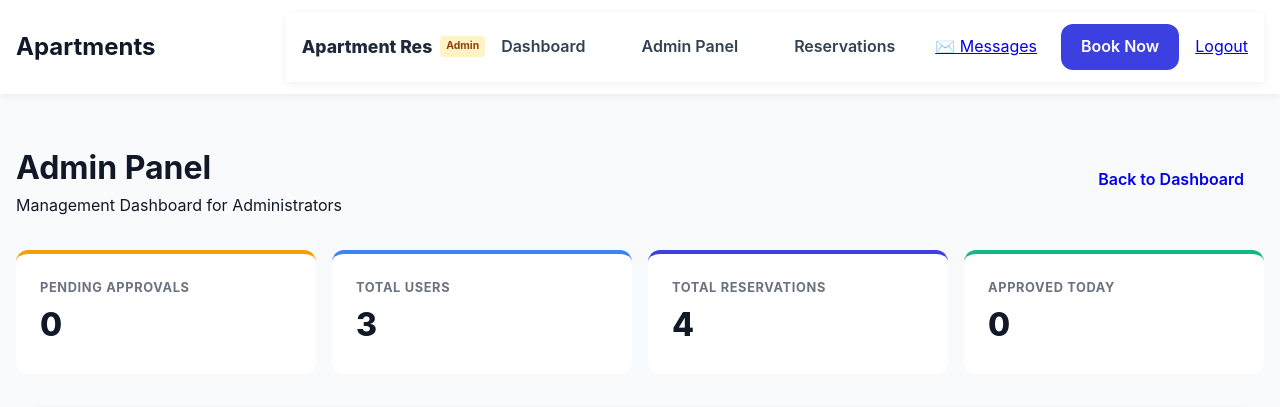
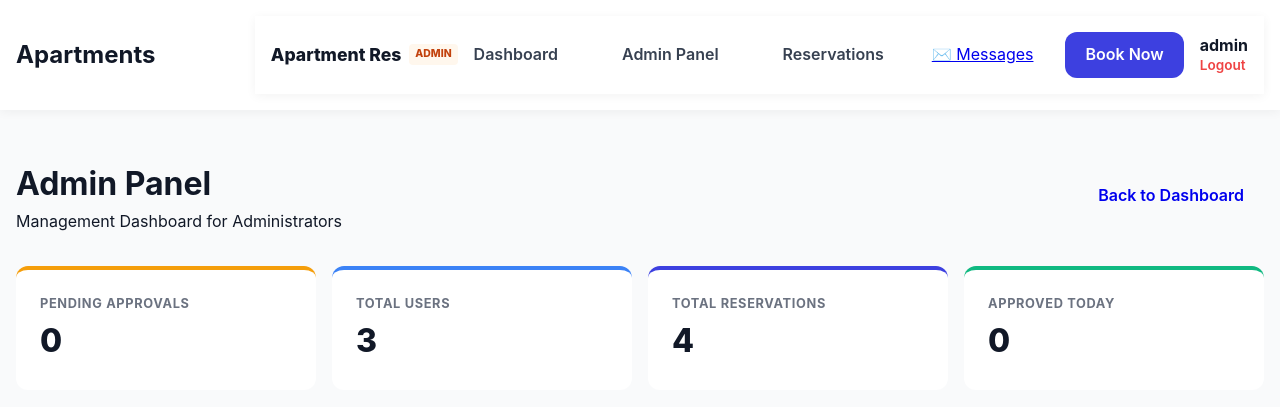
Before and after one commit to ramosjarod04-creator/apartment, a Django app: page /admin-panel/ in a window 1280 px wide. Shown: the top 407 px of the page. Run offline with Django 5.2, Linux system fonts and the light colour scheme; a user stored in the database is signed in; data comes from the database, SQL or seed files in the repository.

Commit message:
Refactor header template for improved structure and styles

```diff
--- a/reservations/templates/atomic/organisms/header.html
+++ b/reservations/templates/atomic/organisms/header.html
@@ -9,20 +9,21 @@
             {% endif %}
         </div>
 
-        <button class="menu-toggle" id="menu-toggle" aria-label="Toggle Menu">
+        <button class="menu-toggle" id="menu-toggle">
             <span class="hamburger"></span>
         </button>
 
         <div class="nav-drawer" id="nav-drawer">
+            <div class="drawer-content">
                 <ul class="nav-menu">
-                <li class="drawer-label">Navigation</li>
+                    <li class="drawer-section">Menu</li>
                     <li><a href="{% url 'dashboard' %}" class="nav-link">Dashboard</a></li>
                     {% if user.is_staff %}
                     <li><a href="{% url 'admin_dashboard' %}" class="nav-link">Admin Panel</a></li>
                     {% endif %}
                     <li><a href="{% url 'reservation_list' %}" class="nav-link">Reservations</a></li>
 
-                <hr class="drawer-divider">
+                    <hr class="nav-divider">
 
                     <li class="nav-icons-group">
                         <a href="{% url 'inbox' %}" class="nav-icon-link">
@@ -33,14 +34,15 @@
                         </a>
                     </li>
 
-                <div class="drawer-actions">
-                    <a href="{% url 'reservation_create' %}" class="btn btn-primary btn-block">Book Now</a>
-                    <div class="drawer-user">
-                        <p>{{ user.username }}</p>
-                        <a href="{% url 'logout' %}" class="logout-btn">Logout</a>
+                    <div class="drawer-footer">
+                        <a href="{% url 'reservation_create' %}" class="btn btn-primary btn-full">Book Now</a>
+                        <div class="user-control">
+                            <span class="username">{{ user.username }}</span>
+                            <a href="{% url 'logout' %}" class="logout-link">Logout</a>
                         </div>
                     </div>
                 </ul>
+            </div>
         </div>
     </div>
 </nav>
@@ -48,26 +50,27 @@
 <div class="nav-overlay" id="nav-overlay"></div>
 
 <script>
-    const btn = document.getElementById('menu-toggle');
+    const menuBtn = document.getElementById('menu-toggle');
     const drawer = document.getElementById('nav-drawer');
     const overlay = document.getElementById('nav-overlay');
 
     function toggleMenu() {
         drawer.classList.toggle('active');
         overlay.classList.toggle('active');
-        document.body.style.overflow = drawer.classList.contains('active') ? 'hidden' : 'initial';
+        // Prevent background scrolling when menu is open
+        document.body.style.overflow = drawer.classList.contains('active') ? 'hidden' : 'auto';
     }
 
-    btn.addEventListener('click', toggleMenu);
+    menuBtn.addEventListener('click', toggleMenu);
     overlay.addEventListener('click', toggleMenu);
 </script>
 
 <style>
-/* --- Navbar Layout --- */
+/* --- Core Styles --- */
 .navbar {
-    background: #fff;
-    padding: 12px 0;
-    box-shadow: 0 2px 8px rgba(0,0,0,0.06);
+    background: #ffffff;
+    padding: 1rem 0;
+    box-shadow: 0 2px 10px rgba(0,0,0,0.05);
     position: sticky;
     top: 0;
     z-index: 1000;
@@ -75,67 +78,74 @@
 
 .nav-container {
     display: flex;
-    justify-content: space-between; /* This pushes Logo left and Hamburger right */
+    justify-content: space-between; /* Keeps Logo left, Hamburger right */
     align-items: center;
 }
 
-/* --- Brand/Logo --- */
 .nav-brand { display: flex; align-items: center; gap: 8px; }
-.brand-link { text-decoration: none; color: #1e293b; }
-.brand-link h2 { margin: 0; font-size: 1.1rem; font-weight: 800; }
-.admin-badge { background: #fef3c7; color: #92400e; font-size: 0.65rem; padding: 2px 6px; border-radius: 4px; font-weight: 700; }
+.brand-link { text-decoration: none; color: #111827; }
+.brand-link h2 { margin: 0; font-size: 1.1rem; font-weight: 800; white-space: nowrap; }
+
+.admin-badge {
+    background: #fff7ed; color: #c2410c; padding: 2px 6px;
+    border-radius: 4px; font-size: 0.65rem; font-weight: 800; text-transform: uppercase;
+}
 
 /* --- Hamburger Icon --- */
 .menu-toggle {
-    background: none; border: none; cursor: pointer; padding: 8px; display: block;
+    background: none; border: none; cursor: pointer; padding: 5px; z-index: 1100;
 }
 .hamburger, .hamburger::before, .hamburger::after {
-    content: ''; display: block; width: 22px; height: 2px; background: #1e293b; transition: 0.3s;
+    content: ''; display: block; width: 22px; height: 2px; background: #111827; transition: 0.3s;
 }
 .hamburger { position: relative; }
 .hamburger::before { position: absolute; top: -7px; left: 0; }
-.hamburger::after { position: absolute; bottom: -7px; left: 0; }
+.hamburger::after { position: absolute; bottom: 7px; left: 0; }
 
-/* --- Mobile Drawer (Hidden off-screen) --- */
+/* --- Mobile Drawer (Hidden off-screen to the right) --- */
 .nav-drawer {
     position: fixed;
     top: 0;
-    right: -100%; /* Completely off-screen initially */
+    right: -100%; /* Start completely off-screen */
     width: 280px;
     height: 100vh;
-    background: #fff;
+    background: #ffffff;
     z-index: 2000;
-    padding: 2.5rem 1.5rem;
-    box-shadow: -5px 0 25px rgba(0,0,0,0.1);
-    transition: 0.3s cubic-bezier(0.4, 0, 0.2, 1);
+    transition: right 0.3s ease;
+    padding: 2rem 1.5rem;
+    box-shadow: -10px 0 30px rgba(0,0,0,0.1);
 }
 
-.nav-drawer.active { right: 0; }
+.nav-drawer.active { right: 0; } /* Slide in */
 
-.nav-menu { list-style: none; padding: 0; margin: 0; display: flex; flex-direction: column; gap: 1.25rem; }
-.drawer-label { font-size: 0.75rem; text-transform: uppercase; color: #94a3b8; font-weight: 800; }
-.nav-link { text-decoration: none; color: #334155; font-weight: 600; font-size: 1rem; }
-.drawer-divider { border: 0; border-top: 1px solid #f1f5f9; margin: 10px 0; }
+.nav-menu { list-style: none; padding: 0; margin: 0; display: flex; flex-direction: column; gap: 1.5rem; }
+.drawer-section { font-size: 0.75rem; text-transform: uppercase; color: #9ca3af; font-weight: 800; letter-spacing: 1px; }
+.nav-link { text-decoration: none; color: #374151; font-weight: 600; font-size: 1rem; }
+.nav-divider { border: 0; border-top: 1px solid #f3f4f6; margin: 0.5rem 0; }
 
-.btn-block { width: 100%; text-align: center; display: block; }
-.drawer-actions { margin-top: auto; padding-top: 2rem; }
+.drawer-footer { margin-top: auto; padding-top: 2rem; border-top: 1px solid #f3f4f6; }
+.btn-full { width: 100%; display: block; text-align: center; margin-bottom: 1.5rem; }
+.user-control { display: flex; flex-direction: column; line-height: 1.4; }
+.username { font-weight: 700; color: #111827; }
+.logout-link { color: #ef4444; text-decoration: none; font-size: 0.85rem; font-weight: 600; }
 
 /* --- Overlay --- */
 .nav-overlay {
     position: fixed; top: 0; left: 0; width: 100%; height: 100%;
-    background: rgba(0,0,0,0.3); z-index: 1500; opacity: 0; pointer-events: none; transition: 0.3s;
+    background: rgba(0,0,0,0.4); z-index: 1500; opacity: 0; pointer-events: none; transition: 0.3s;
 }
 .nav-overlay.active { opacity: 1; pointer-events: auto; }
 
-/* --- Desktop View (Return to Header Bar) --- */
+/* --- Desktop Logic (Screen > 992px) --- */
 @media (min-width: 992px) {
     .menu-toggle { display: none; }
     .nav-drawer {
-        position: static; width: auto; height: auto; background: none; padding: 0;
-        box-shadow: none; right: 0; transition: none;
+        position: static; width: auto; height: auto; background: none;
+        box-shadow: none; right: 0; padding: 0; transition: none;
     }
-    .nav-menu { flex-direction: row; align-items: center; gap: 1.5rem; }
-    .drawer-label, .drawer-divider, .drawer-user p { display: none; }
-    .drawer-actions { margin: 0; padding: 0; display: flex; align-items: center; gap: 1rem; }
+    .nav-menu { flex-direction: row; align-items: center; gap: 2rem; }
+    .drawer-section, .nav-divider { display: none; }
+    .drawer-footer { border: none; padding: 0; margin: 0; flex-direction: row; display: flex; align-items: center; gap: 1rem; }
+    .btn-full { width: auto; margin-bottom: 0; }
 }
 </style>
```
Lines whose indentation alone changed are shown as unchanged.
